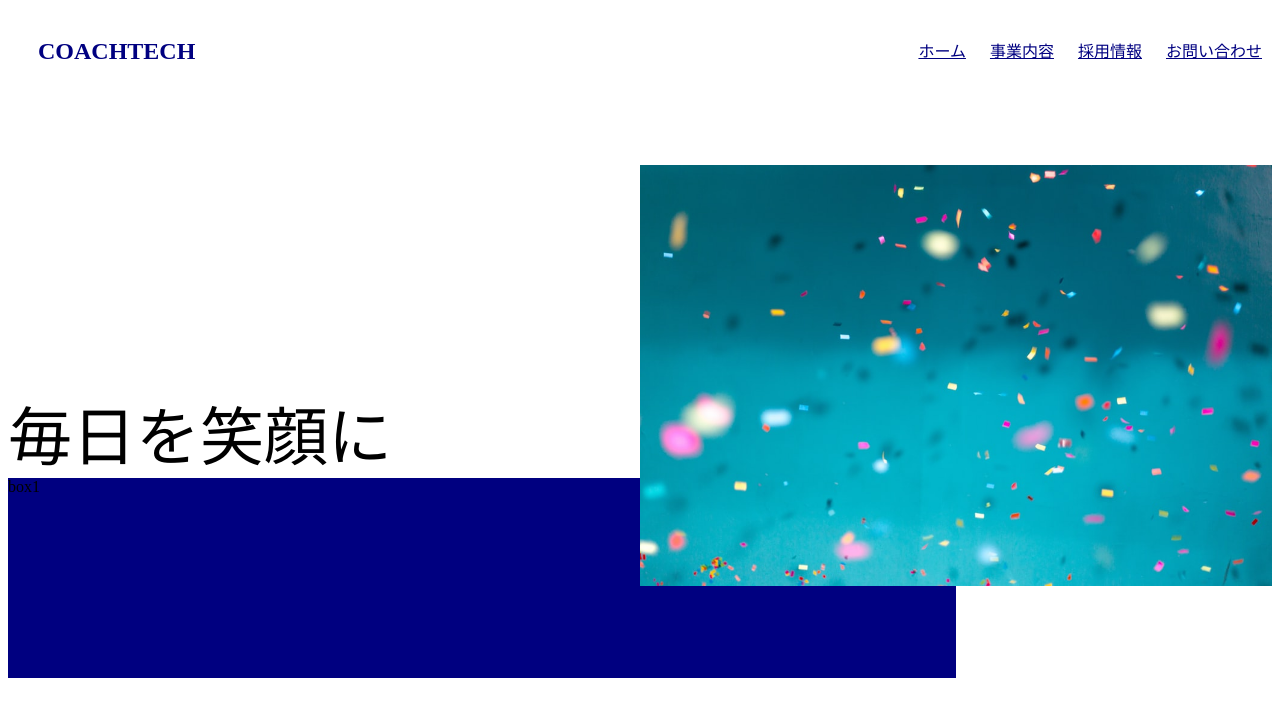
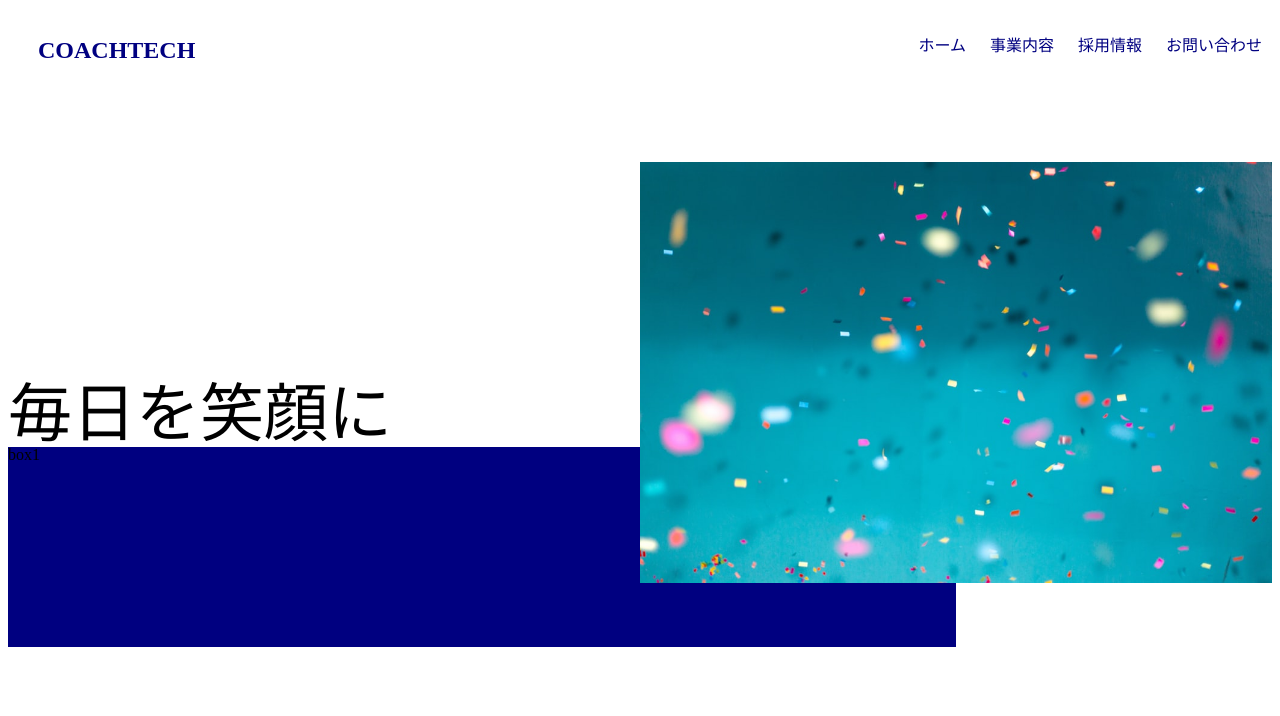
Before and after one commit to mabanno/20210801banno, a plain HTML site: page index.html in a window 1280 px wide. Drawn offline with Linux system fonts and the light colour scheme.

Commit message:
third-commit

```diff
--- a/CSS/style.css
+++ b/CSS/style.css
@@ -17,21 +17,25 @@
 .practice_title {
   color: #000080;
   margin: 10px;
+  text-decoration:none;
 }
 
 .practice_title2 {
   color: #000080;
   margin: 10px;
+  text-decoration:none;
 }
 
 .practice_title3 {
   color: #000080;
   margin: 10px;
+  text-decoration:none;
 }
 
 .practice_title4 {
   color: #000080;
   margin: 10px;
+  text-decoration:none;
 }
 
 .card_content {
--- a/index.html
+++ b/index.html
@@ -5,6 +5,7 @@
   <meta charset="UTF-8" />
   <meta name="viewport" content="width=device-width, initial-scale=1.0" />
   <title>COACHTECH</title>
+  <link rel="stylesheet" href="css/reset.css" />
   <link rel="stylesheet" href="CSS/style.css" />
 </head>
 
```
